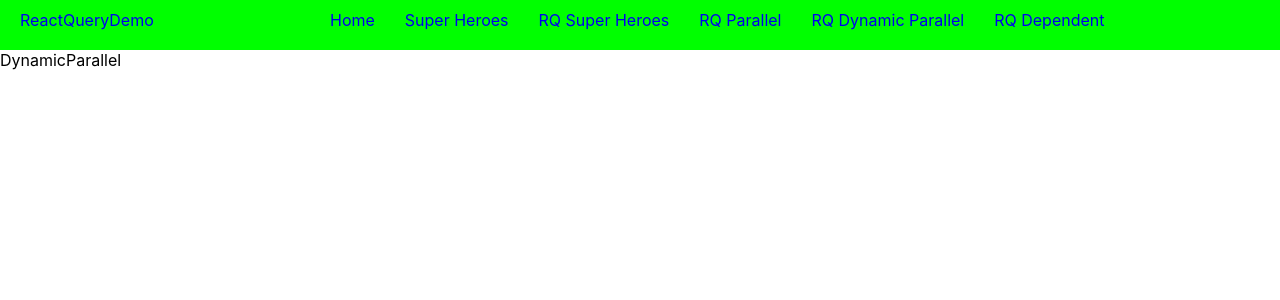
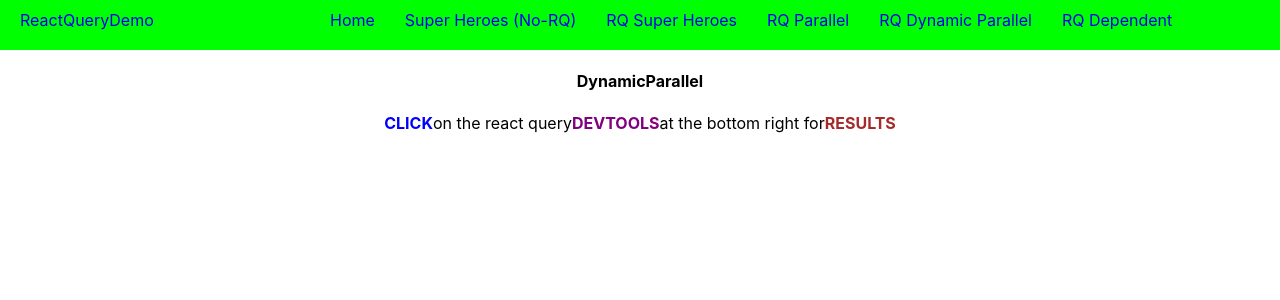
Before and after one commit to pawanbhatta/React-query-Demo, a React (Create React App) app: page /rq-dynamic-parallel in a window 1280 px wide. Shown: the top 300 px of the page. Built offline with nearby package versions, Linux system fonts and the light colour scheme; data requests are answered from the project's data file.

Commit message:
UI changed a little

```diff
--- a/src/App.js
+++ b/src/App.js
@@ -25,7 +25,9 @@ function App() {
           path="rq-dependent"
           element={<DependentQueries email="pawanbhatta00@gmail.com" />}
         />
-        <Route path="rq-parallel" element={<ParallelQueries />} />
+        <Route path="rq-parallel" element={<ParallelQueries />}>
+          <Route path=":heroId" element={<RQSuperHero />} />
+        </Route>
         <Route
           path="rq-dynamic-parallel"
           element={<DynamicParallel heroIds={[1, 3]} />}
--- a/src/components/DynamicParallel.page.js
+++ b/src/components/DynamicParallel.page.js
@@ -17,7 +17,27 @@ const DynamicParallel = ({ heroIds }) => {
   );
 
   console.log({ queryResults });
-  return <div>DynamicParallel</div>;
+  return (
+    <div>
+      <h4>DynamicParallel</h4>
+      <div
+        style={{
+          display: "flex",
+          alignItems: "center",
+          justifyContent: "center",
+        }}
+      >
+        <span style={{ color: "blue", fontWeight: "bolder" }}> CLICK </span> on
+        the react query
+        <span style={{ color: "purple", fontWeight: "bolder" }}>
+          {" "}
+          DEVTOOLS{" "}
+        </span>
+        at the bottom right for{" "}
+        <span style={{ color: "brown", fontWeight: "bolder" }}>RESULTS</span>
+      </div>
+    </div>
+  );
 };
 
 export default DynamicParallel;
--- a/src/components/Navbar.js
+++ b/src/components/Navbar.js
@@ -13,7 +13,7 @@ const Navbar = () => {
             <Link to="/">Home</Link>
           </div>
           <div className="link">
-            <Link to="/super-heroes">Super Heroes</Link>
+            <Link to="/super-heroes">Super Heroes (No-RQ) </Link>
           </div>
           <div className="link">
             <Link to="/rq-super-heroes">RQ Super Heroes</Link>
--- a/src/components/ParallelQueries.page.js
+++ b/src/components/ParallelQueries.page.js
@@ -20,7 +20,7 @@ const ParallelQueries = () => {
       <h4>ParallelQueries</h4>
       <div className="superHeroes">
         {/* <Navbar /> */}
-        <h1>RQ Super Heroes Page</h1>
+        <h1>Super Hero List</h1>
         <div>
           {superHeroes?.data.map((d) => {
             return (
@@ -31,9 +31,12 @@ const ParallelQueries = () => {
           })}
         </div>
       </div>
+      <h5 style={{ textAlign: "center", color: "red" }}>
+        Fetched in parallel with
+      </h5>
       <div className="superHeroes">
         {/* <Navbar /> */}
-        <h1>RQ Super Heroes Page</h1>
+        <h1>Friends List</h1>
         <div>
           {friends?.data.map((d) => {
             return (
@@ -44,6 +47,8 @@ const ParallelQueries = () => {
           })}
         </div>
       </div>
+
+      <hr />
       <Outlet />
 
       <ToastContainer />
--- a/src/components/RQSuperHero.js
+++ b/src/components/RQSuperHero.js
@@ -24,8 +24,8 @@ const RQSuperHero = () => {
   if (isError) return notify(error.message, true);
 
   return (
-    <div>
-      <h3>RQSuperHero Details</h3>
+    <div className="superHeroes">
+      <h3>RQSuperHero Details Here</h3>
       <h5> Details of hero {heroId} </h5>
       <p> Name : {data?.data.name} </p>
       <p> AlterEgo : {data?.data.alterEgo} </p>
```
